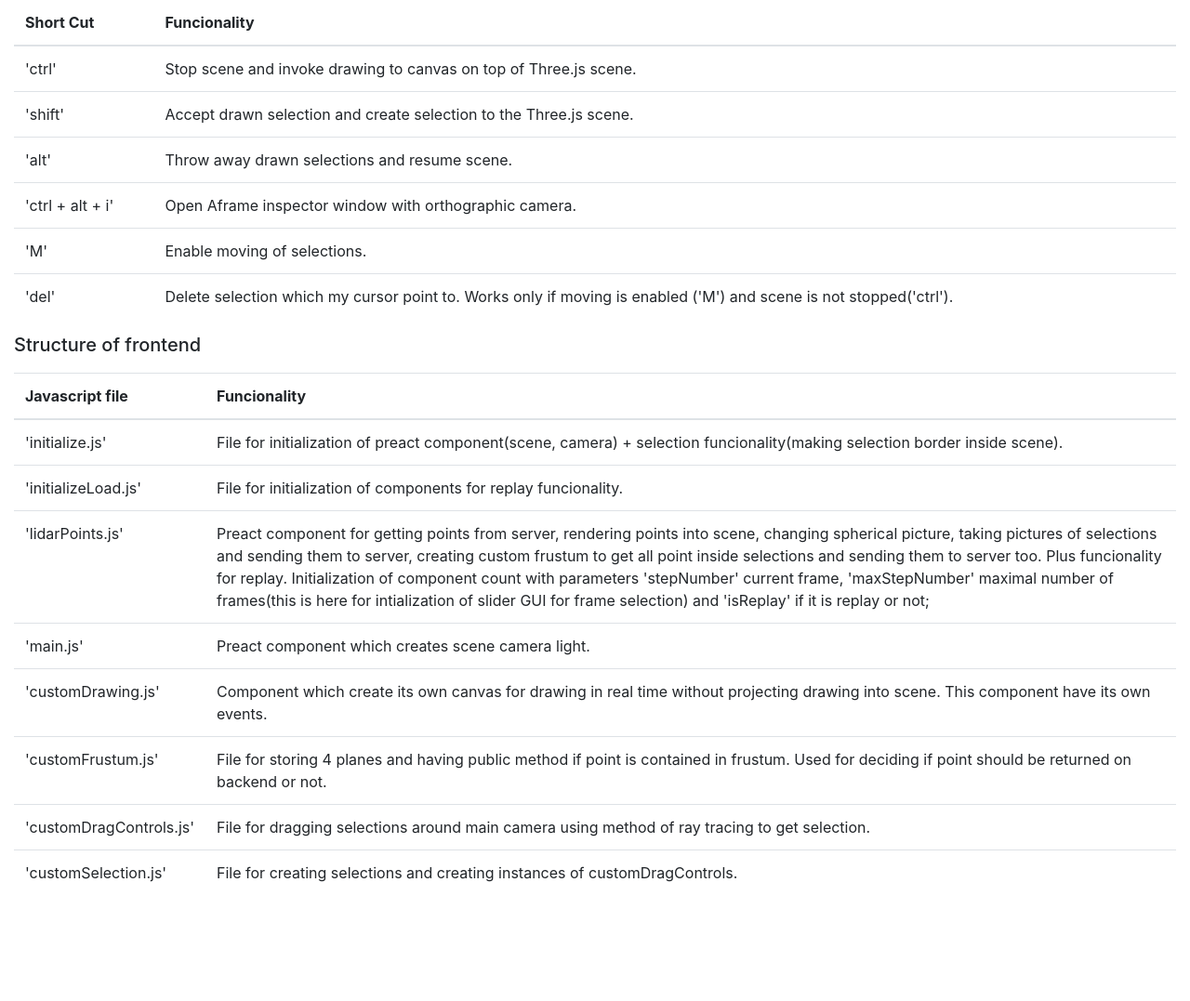
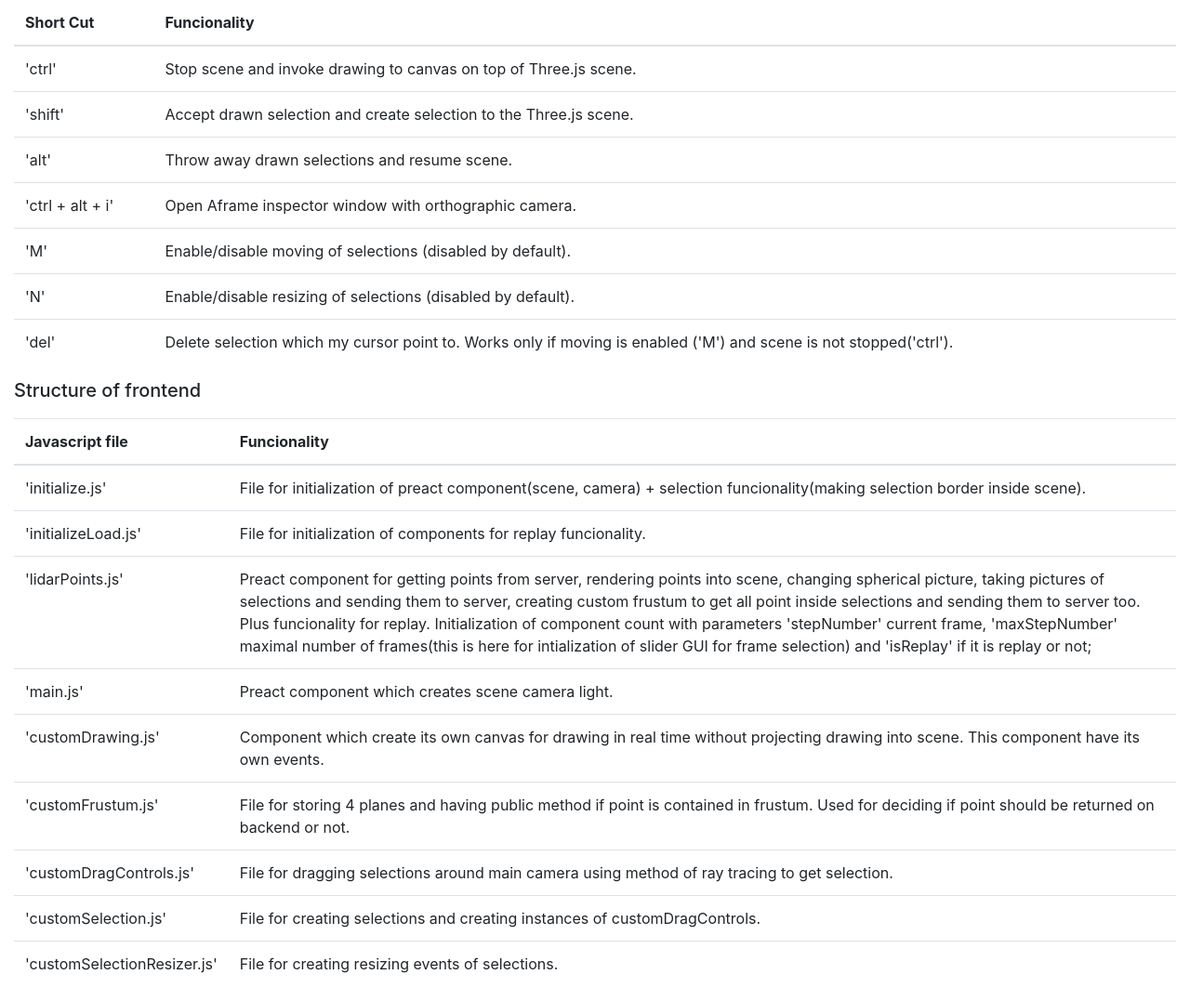
Before and after one commit to Niclon/BCProject-LidarDataViewer, a Django app: page /docs/ in a window 1280 px wide. Shown: the part 95-1172 px from the top of the page at 93% size. Before the commit the page ends 1044 px from the top, so only its background shows below. Run offline with Django 3.2, Linux system fonts and the light colour scheme; some libraries are stand-ins or nearby versions.

Commit message:
updating docs plus disposion of some meshes

```diff
--- a/static/src/app/customSelection.js
+++ b/static/src/app/customSelection.js
@@ -119,6 +119,9 @@ class CustomSelection {
                 if (selection.userData.camera.parent) {
                     selection.userData.camera.parent.remove(selection.userData.camera);
                     selection.parent.remove(selection);
+                    selection.geometry.dispose();
+                    selection.material.dispose();
+                    selection = undefined;
                 }
             }
         });
--- a/templates/docs.html
+++ b/templates/docs.html
@@ -60,10 +60,17 @@
                 'M'
             </td>
             <td>
-                Enable moving of selections.
+                Enable/disable moving of selections (disabled by default).
             </td>
         </tr>
-
+        <tr>
+            <td>
+                'N'
+            </td>
+            <td>
+                Enable/disable resizing of selections (disabled by default).
+            </td>
+        </tr>
         <tr>
             <td>
                 'del'
@@ -73,6 +80,7 @@
                 stopped('ctrl').
             </td>
         </tr>
+
         </tbody>
     </table>
 
@@ -163,6 +171,14 @@
                 File for creating selections and creating instances of customDragControls.
             </td>
         </tr>
+        <tr>
+            <td>
+                'customSelectionResizer.js'
+            </td>
+            <td>
+                File for creating resizing events of selections.
+            </td>
+        </tr>
         </tbody>
     </table>
 
```
